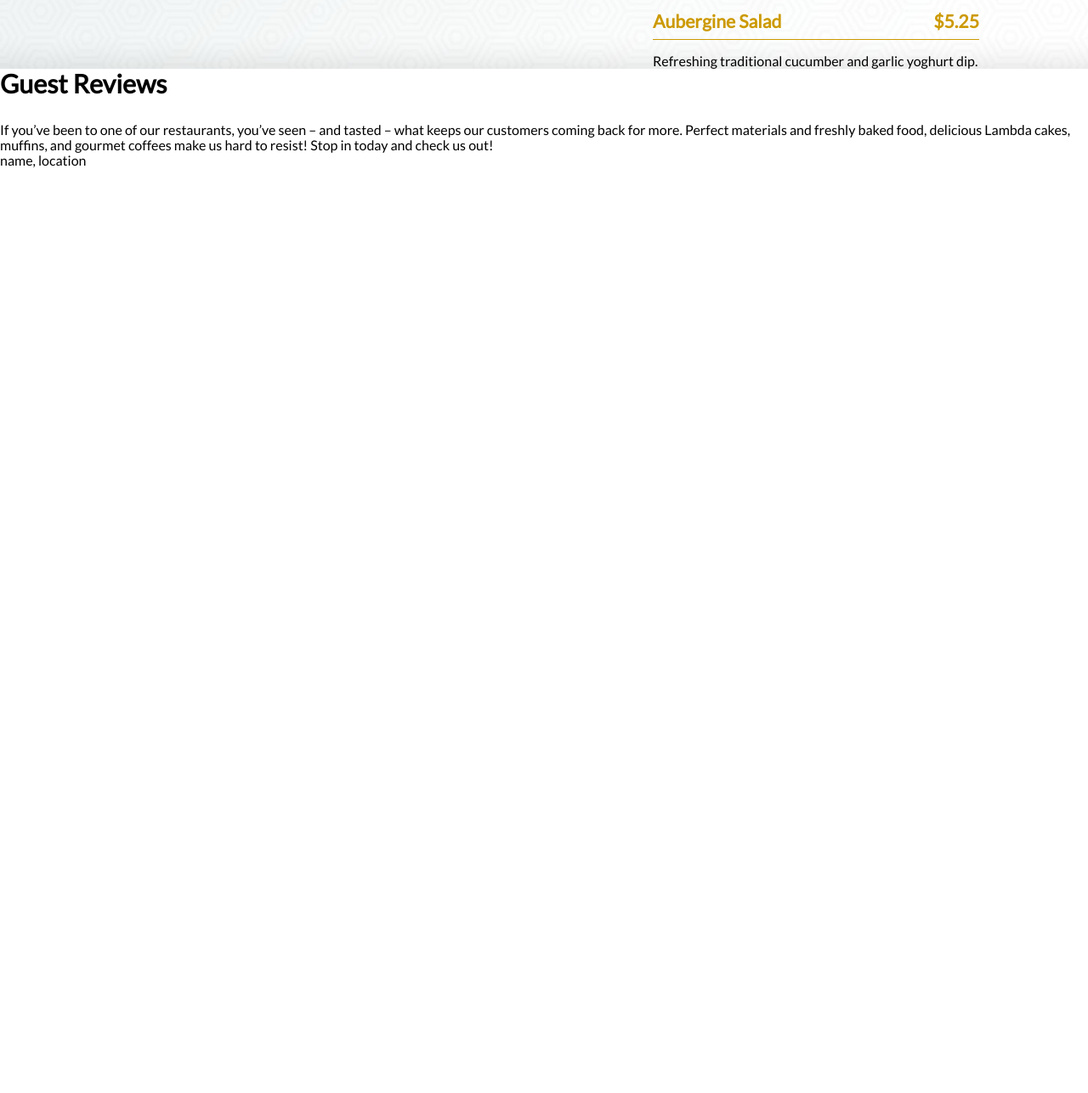
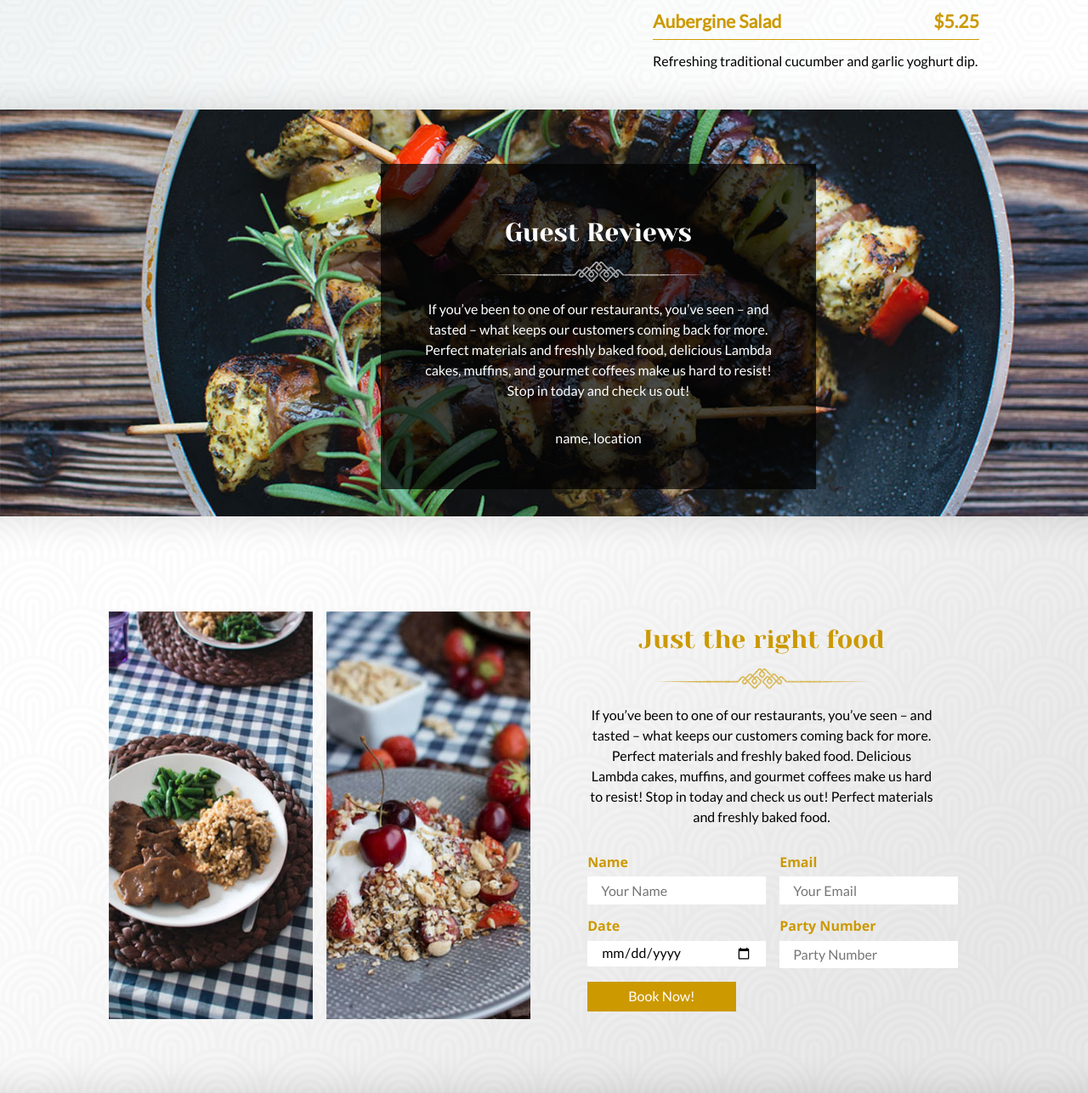
Before and after one commit to Shadab420/lambda-restaurant, a plain HTML site: page index.html in a window 1280 px wide. Shown: the part 2663-3950 px from the top of the page at 85% size. Before the commit the page ends 2862 px from the top, so only its background shows below. Drawn offline with nearby package versions, Linux system fonts and the light colour scheme; a web font is replaced by a local one.

Commit message:
reviews and reservations section added

```diff
--- a/css/responsive.css
+++ b/css/responsive.css
@@ -95,6 +95,11 @@
         grid-template-columns: auto;
     }
 
+    .reviews-info{
+        width: 70%;
+        margin-left: 15%;
+    }
+
 }
 
 @media screen and (max-width: 500px){
--- a/css/style.css
+++ b/css/style.css
@@ -59,6 +59,25 @@ h6{
     width: 100%;
 }
 
+button{
+    padding: 0.5rem 3rem;
+    background: #cc9900;
+    color: #fff;
+    border: none;
+    -webkit-transition: 0.5s all ease-in-out;
+    -moz-transition: 0.5s all ease-in-out;
+    -o-transition: 0.5s all ease-in-out;
+    transition: 0.5s all ease-in-out;
+}
+button:hover{
+    background: #fff;
+    color: #cc9900;
+    border: 1px solid #cc9900;
+}
+
+button:focus{
+    outline: none;
+}
 
 /* Reusable component end */
 
@@ -205,7 +224,7 @@ nav .social-links .social-link a{
     flex-direction: column;
 }
 
-.cook-div h3, .ingredients-section h3, .category-name{
+.cook-div h3, .ingredients-section h3, .category-name, .reviews-title, .reservations-section h3{
     text-align: center;
     font-family: 'Yeseva One', cursive;
     font-weight: 300;
@@ -214,7 +233,7 @@ nav .social-links .social-link a{
 
 }
 
-.offer-description, .ingredients-description{
+.offer-description, .ingredients-description, .reviews-description, .guest-info p, .reservations-description{
     width: 80%;
     margin-top: 1rem;
     margin-left: 10%;
@@ -289,6 +308,7 @@ nav .social-links .social-link a{
     display: grid;
     grid-template-columns: 1fr 1fr;
     padding-top: 2rem;
+    padding-bottom: 3rem;
 }
 
 .menu-item{
@@ -311,3 +331,149 @@ nav .social-links .social-link a{
     color: #cc9900;
 }
 /* Menu section end */
+
+/* Reviews section start */
+
+.reviews-section{
+    background: url('../assets/images/review-bg.jpg');
+    background-repeat: no-repeat;
+    background-position: center top;
+    background-size: cover;
+    background-attachment: fixed;
+    display: grid;
+    grid-template-columns: auto;
+    padding-top: 2rem;
+}
+
+.reviews-section h3{
+    color: #fff;
+}
+
+.reviews-info{
+    background-color: rgba(0,0,0,0.7);
+    padding-top: 1rem;
+    padding-bottom: 1rem;
+    width: 40%;
+    margin-left: 35%;
+    margin-top: 2rem;
+    margin-bottom: 2rem;
+}
+
+.reviews-description{
+    color: #fff;
+}
+
+.guest-info p{
+    color: #fff;
+}
+
+/* Reviews section end */
+
+
+/* Reservations section start */
+
+.reservations-section{
+    background: url('../assets/images/dish-bg.png');
+    background-repeat: no-repeat;
+    background-position: center top;
+    background-size: cover;
+    background-attachment: fixed;
+    display: grid;
+    grid-template-columns: 1fr 1fr;
+    padding-top: 2rem;
+}
+
+
+.item-images-div{
+    height: 100%;
+    max-width: 100%;
+    display: flex;
+    justify-content: flex-end;
+    align-content: center;
+}
+
+.item-images-div img{
+    margin-right: 1rem;
+    width: 15rem;
+    height: 30rem;
+    margin-top: 5rem;
+}
+
+.reservations-section h3{
+    color: #cc9900;
+}
+
+.reservations-info{
+    padding-top: 1rem;
+    width: 80%;
+    margin-top: 2rem;
+    margin-bottom: 2rem;
+}
+
+.reservations-description{
+    color: #000;
+}
+
+.reservations-form{
+    display: flex;
+    justify-content: space-evenly;
+    padding-bottom: 4rem;
+}
+
+.reservations-form img{
+    width: 25%;
+}
+
+.reservations-form-div{
+    width: 80%;
+    margin-left: 10%;
+}
+
+.reservations-form{
+    display: grid;
+    grid-template-columns: 1fr 1fr;
+    grid-gap: 1rem;
+
+}
+
+.form-input-group{
+    display: flex;
+    flex-direction: column;
+}
+
+label{
+    font-family: 'Open Sans', sans-serif;
+    font-weight: bold;
+    color: #cc9900;
+    margin-bottom: 0.5rem;
+}
+
+input[type="text"], input[type="email"], input[type="password"], input[type="number"]{
+    padding: 0.45rem 1rem;
+}
+
+input[type="date"]{
+    padding: 0.3rem 1rem;
+}
+
+input{
+    border: none;
+    -webkit-transition: 0.3s all ease-in-out;
+    -moz-transition: 0.3s all ease-in-out;
+    -o-transition: 0.3s all ease-in-out;
+    transition: 0.3s all ease-in-out;
+
+
+}
+
+input:focus{
+    outline: 1px solid #cc9900;
+}
+
+.form-input-group button{
+    grid-column-start: 5;
+    grid-column-end: 6;
+}
+
+
+/* Reservations section end */
--- a/index.html
+++ b/index.html
@@ -259,8 +259,61 @@
 				</div>
 			</section>
 
+			<!-- Review section end-->
 
-			<!-- Review section end-->
+
+			<!-- Reservations section start-->
+			<section class="reservations-section">
+				<div>
+					<div class="item-images-div">
+						<img src="assets/images/item01.jpg" alt=""/>
+						<img src="assets/images/item02.jpg" alt=""/>
+					</div>
+
+				</div>
+				<div>
+					<div class="reservations-info">
+						<h3 class="reservations-title">Just the right food</h3>
+						<div class="divider">
+							<img src="assets/icons/divider-yellow.png" alt="">
+						</div>
+						<p class="reservations-description">
+							If you’ve been to one of our restaurants, you’ve seen – and tasted – what keeps our customers coming back for more. Perfect materials and freshly baked food.
+
+							Delicious Lambda cakes,  muffins, and gourmet coffees make us hard to resist! Stop in today and check us out! Perfect materials and freshly baked food.
+						</p>
+						<div class="reservations-form-div">
+							<form action="" class="reservations-form">
+								<div class="form-input-group">
+									<label for="name">Name</label>
+									<input type="text" id="name" placeholder="Your Name" required/>
+								</div>
+
+								<div class="form-input-group">
+									<label for="email">Email</label>
+									<input type="email" id="email" placeholder="Your Email" required/>
+								</div>
+
+								<div class="form-input-group">
+									<label for="date">Date</label>
+									<input type="date" id="email" placeholder="date" required/>
+								</div>
+
+								<div class="form-input-group">
+									<label for="party-num">Party Number</label>
+									<input type="number" id="party-num" placeholder="Party Number" required/>
+								</div>
+								<div class="submit-btn-div">
+									<button type="submit">Book Now!</button>
+								</div>
+							</form>
+						</div>
+					</div>
+
+				</div>
+			</section>
+
+			<!-- Reservations section end-->
 
 		</div>
 
```
